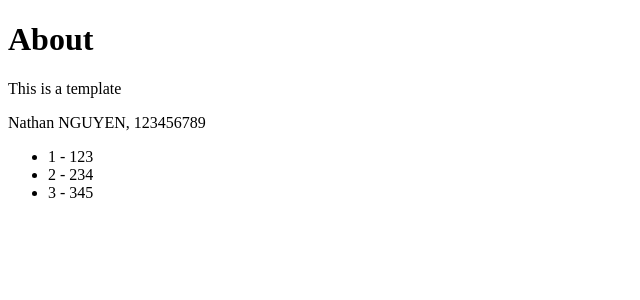
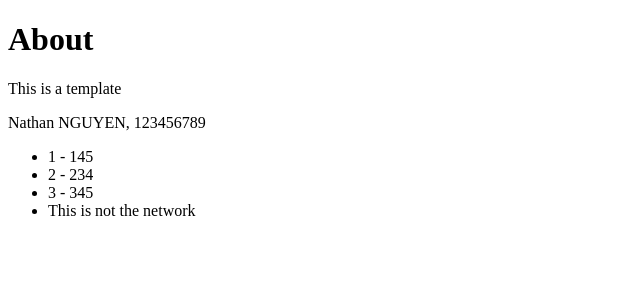
Before and after one commit to sirtaylor88/django-first-prototype, a Django app: page /about/ in a window 1280 px wide. Shown: the part 70-370 px from the top of the page, without its empty margins (0-640 px from the left). Run offline with Django 3.2, Linux system fonts and the light colour scheme.

Commit message:
Use conditions in a template

```diff
--- a/src/pages/views.py
+++ b/src/pages/views.py
@@ -15,7 +15,7 @@ def about_view(request, *args, **kwargs):
     my_context = {
       "my_text": "Nathan NGUYEN",
       "my_number": 123456789,
-      "my_list": [123, 234, 345]
+      "my_list": [123, 234, 345, "Other"]
     }
     return render(request, 'about.html', my_context)
 
--- a/src/templates/about.html
+++ b/src/templates/about.html
@@ -10,7 +10,13 @@
 
   <ul>
     {% for item in my_list %}
-      <li>{{  forloop.counter }} - {{ item }}</li>
+      {% if item == 123 %}
+        <li>{{  forloop.counter }} - {{ item|add:22 }}</li>
+      {% elif item == "Other" %}
+        <li>This is not the network</li>
+      {% else %}
+        <li>{{  forloop.counter }} - {{ item }}</li>
+      {% endif %}
     {% endfor %}
   </ul>
 
```
